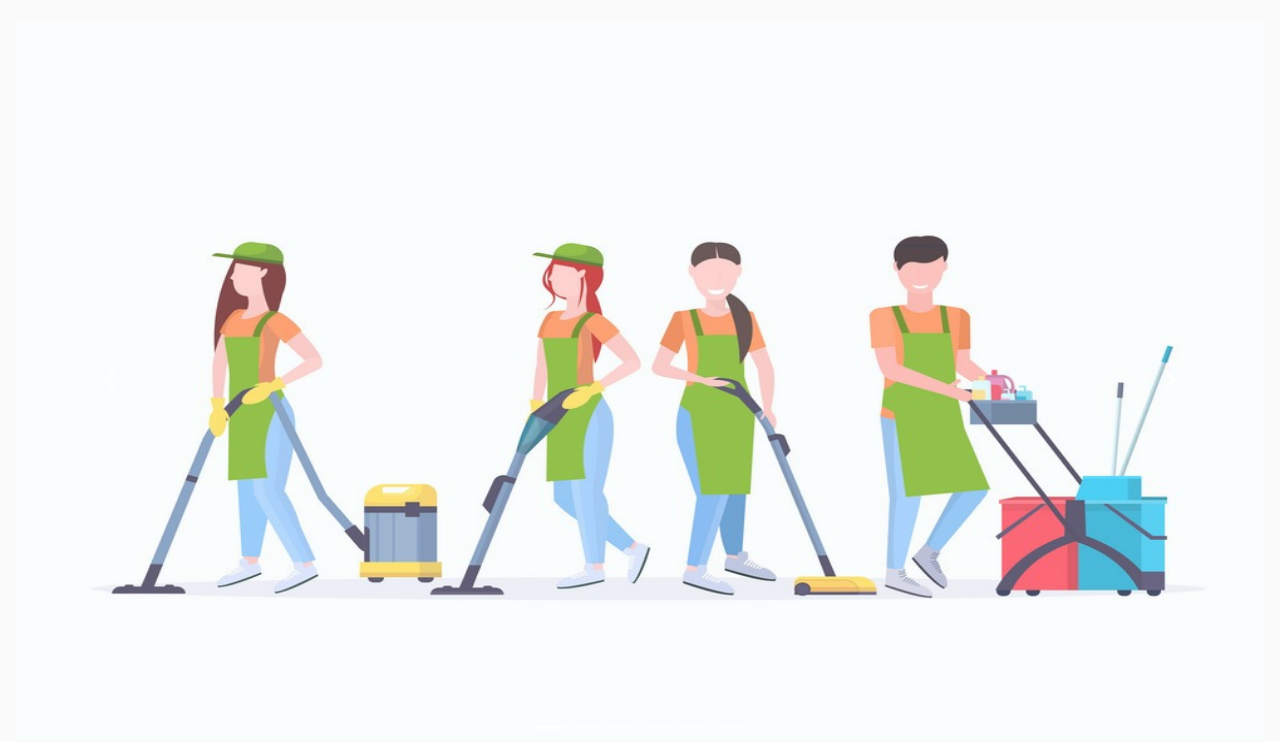
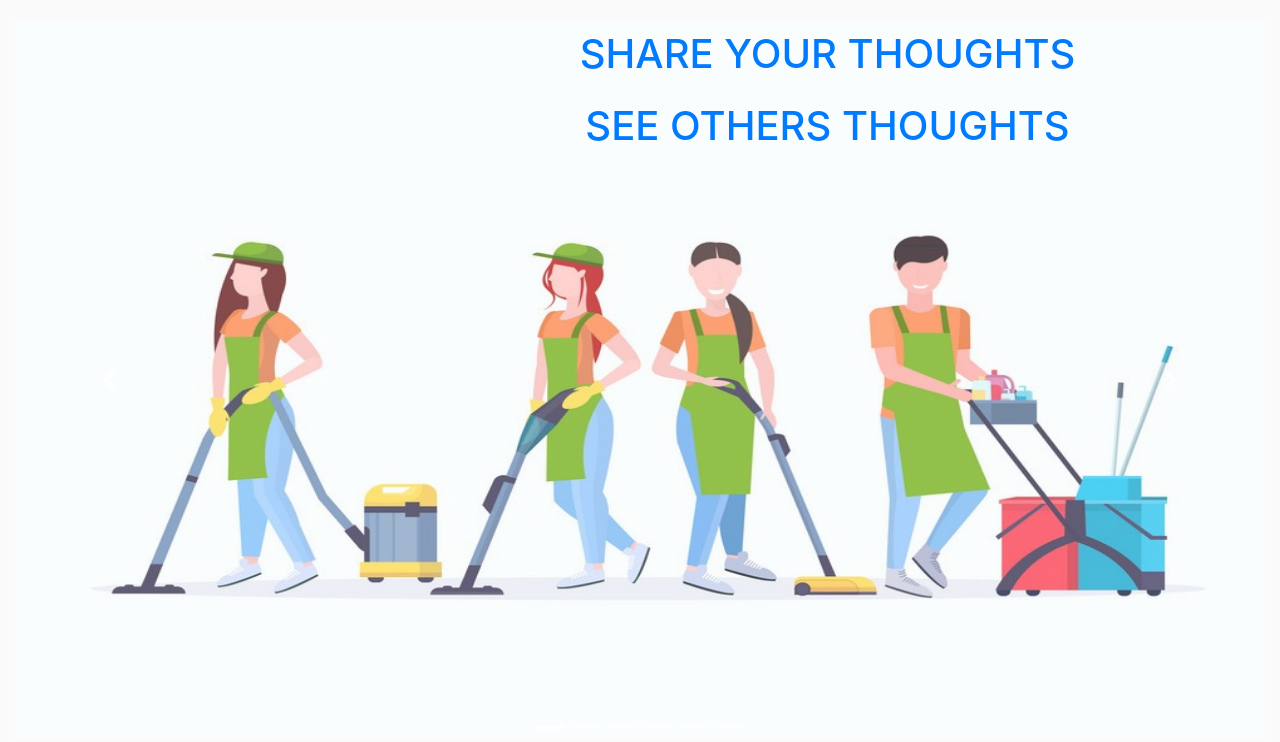
Before and after one commit to gaurav2612gupta/hack4earth, a Django app: page / in a window 1280 px wide. Shown: the part 58-800 px from the top of the page. Run offline with Django 3.2, Linux system fonts and the light colour scheme; some libraries are stand-ins or nearby versions.

Commit message:
updated home.html and added some other functionality

```diff
--- a/blog/static/blog/main.css
+++ b/blog/static/blog/main.css
@@ -94,3 +94,28 @@ a.article-title:hover {
     height: 89.6vh;
     opacity: 0.8;
 }
+
+.carousel-caption {
+    position: absolute;
+    z-index: 1;
+    display: table;
+    width: 100%;
+    height: 100%;
+}
+
+.absolute-div {
+    position: absolute;
+    top: 0;
+    left: 0;
+    right: 0;
+    bottom: 0;
+}
+
+.carousel-caption h3 {
+    display: table-cell;
+    vertical-align: middle;
+    text-align: center;
+}
+h1.a{
+    color:red;
+}
--- a/blog/templates/blog/home.html
+++ b/blog/templates/blog/home.html
@@ -18,7 +18,7 @@
         {%endif%}
     </head>
 
-    <body>
+    <body style="overflow: hidden;">
 
         <header class="site-header">
             <nav class="navbar navbar-expand-md navbar-dark bg-steel fixed-top">
@@ -62,21 +62,60 @@
             <div class="carousel-inner">
                 <div class="carousel-item active">
                     <img class="crousimg w-100 img-fluid" src="/media/1.jpg" alt="Image Loading..." />
+
+                    <div class="absolute-div">
+                            <div class="carousel-caption">
+                                <h1><a class="nav-item nav-link" href="{% url 'post-create' %}">SHARE YOUR THOUGHTS</a></h1>
+                                <h1><a class="nav-item nav-link" href="{% url 'blog-post' %}">SEE OTHERS THOUGHTS</a></h1>
                             </div>
+                    </div>
+
+                </div>
+
                 <div class="carousel-item">
                     <img class="crousimg w-100 img-fluid" src="/media/2.jpg" alt="Image Loading..." />
+                    <div class="absolute-div">
+                                <div class="carousel-caption">
+                                    <h1><a class="nav-item nav-link" href="{% url 'post-create' %}">SHARE YOUR THOUGHTS</a></h1>
+                                    <h1><a class="nav-item nav-link" href="{% url 'blog-post' %}">SEE OTHERS THOUGHTS</a></h1>
+                                </div>
+                        </div>
                 </div>
                 <div class="carousel-item">
                     <img class="crousimg w-100 img-fluid" src="/media/3.jpg" alt="Image Loading..." />
+                    <div class="absolute-div">
+                                <div class="carousel-caption">
+                                    <h1><a class="nav-item nav-link" href="{% url 'post-create' %}">SHARE YOUR THOUGHTS</a></h1>
+                                    <h1><a class="nav-item nav-link" href="{% url 'blog-post' %}">SEE OTHERS THOUGHTS</a></h1>
+                                </div>
+                    </div>
                 </div>
                 <div class="carousel-item">
                     <img class="crousimg w-100 img-fluid" src="/media/4.jpg" alt="Image Loading..." />
+                    <div class="absolute-div">
+                                <div class="carousel-caption">
+                                    <h1><a class="nav-item nav-link" href="{% url 'post-create' %}">SHARE YOUR THOUGHTS</a></h1>
+                                    <h1><a class="nav-item nav-link" href="{% url 'blog-post' %}">SEE OTHERS THOUGHTS</a></h1>
+                                </div>
+                    </div>
                 </div>
                 <div class="carousel-item">
                     <img class="crousimg  w-100 img-fluid" src="/media/5.jpg" alt="Image Loading..." />
+                    <div class="absolute-div">
+                                <div class="carousel-caption">
+                                    <h1><a class="nav-item nav-link h1a" href="{% url 'post-create' %}">SHARE YOUR THOUGHTS</a></h1>
+                                    <h1><a class="nav-item nav-link h1a" href="{% url 'blog-post' %}">SEE OTHERS THOUGHTS</a></h1>
+                                </div>
+                    </div>
                 </div>
                 <div class="carousel-item">
                     <img class="crousimg  w-100 img-fluid" src="/media/7.jpg" alt="Image Loading..." />
+                    <div class="absolute-div">
+                                <div class="carousel-caption">
+                                    <h1><a class="nav-item nav-link h1a" href="{% url 'post-create' %}">SHARE YOUR THOUGHTS</a></h1>
+                                    <h1><a class="nav-item nav-link h1a" href="{% url 'blog-post' %}">SEE OTHERS THOUGHTS</a></h1>
+                                </div>
+                    </div>
                 </div>
             </div>
 
```
Lines whose indentation alone changed are shown as unchanged.
